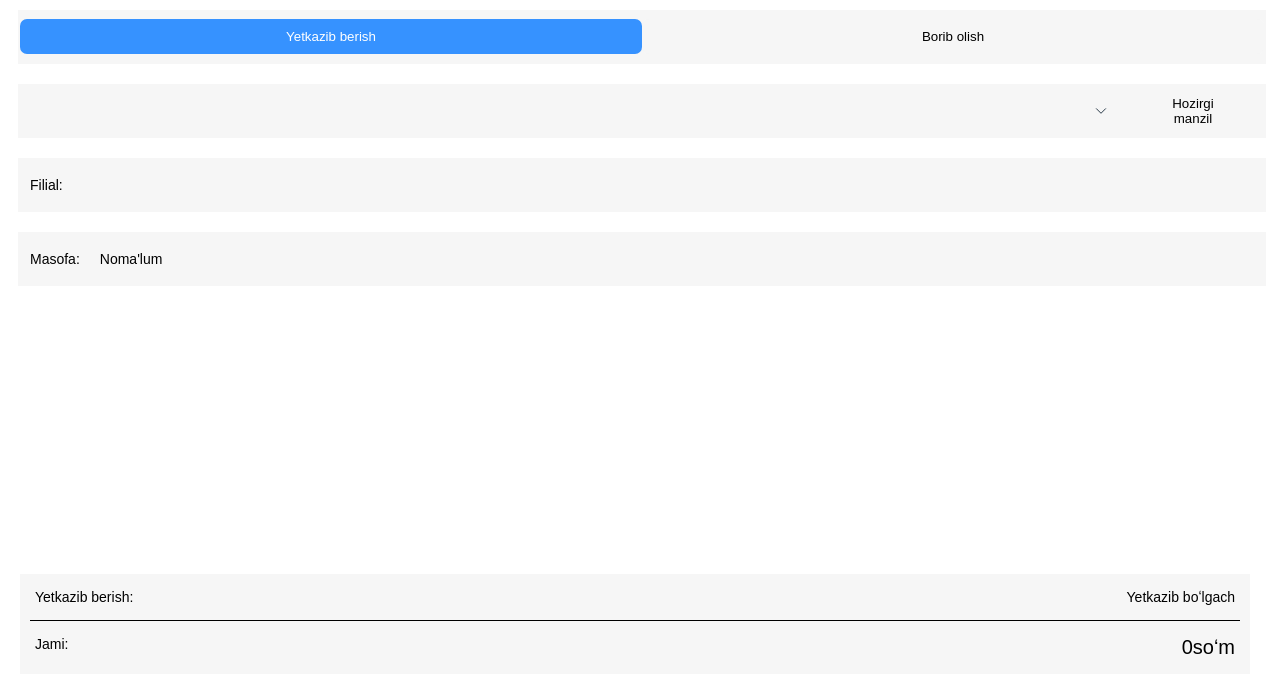
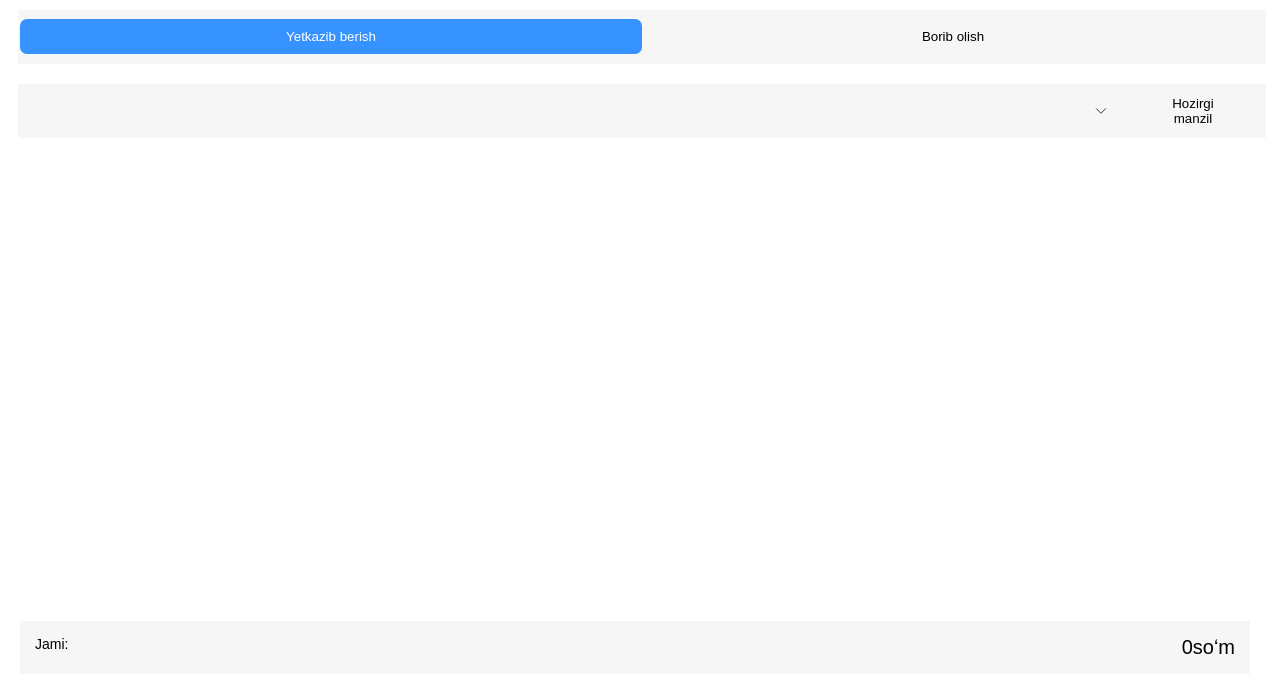
Before and after one commit to ABBA-Coding/qoyliqbot, a Django app: page /tg/order/ in a window 1280 px wide. Shown: the part 116-800 px from the top of the page. Run offline with Django 4.2, Linux system fonts and the light colour scheme; data that the repository does not hold is empty; parts of the project's set-up code (start-up, migrations or seed data) failed here and were passed over; some libraries are stand-ins or nearby versions.

Commit message:
fix order page

```diff
--- a/app/templates/products/order.html
+++ b/app/templates/products/order.html
@@ -29,30 +29,13 @@
     </div>
 
 
-    <div class="form-group">
-      <div class="form-left">Filial:</div>
-      <div id="branch" class="form-right"></div>
-    </div>
-
-    <div class="form-group">
-      <div class="form-left">Masofa:</div>
-      <div id="minDistance" class="form-right">Noma'lum</div>
-    </div>
-
-
     <div class="all-cost">
-      <div class="cost">
-        <div class="left">{% trans 'Yetkazib berish:' %}</div>
-        <div class="right"> {% trans 'Yetkazib boʻlgach' %}</div>
-        <div class="right" id="deliveryCost"></div>
-      </div>
 
       {#      <div class="cost">#}
       {#        <div class="left">{% trans 'Narxi:' %}</div>#}
       {#        <div class="right"> {% trans 'soʻm' %}</div>#}
       {#        <div class="right" id="cost">0</div>#}
       {#      </div>#}
-      <div class="divider"></div>
 
       <div class="cost">
         <div class="left">{% trans 'Jami:' %}</div>
@@ -91,8 +74,8 @@
           // Add active class to the clicked button
           this.classList.add("active");
 
-          var selectedValue = this.value;
-          var deliveryTypeInput = document.getElementById("deliveryOption");
+          // var selectedValue = this.value;
+          // var deliveryTypeInput = document.getElementById("deliveryOption");
 
           // const deliveryCost = deliveryTypeInput.innerHTML === '' ? 0 : deliveryTypeInput.innerHTML
           // document.getElementById('deliveryCost').innerHTML = selectedValue === 'no' ? 0 : deliveryCost
@@ -100,25 +83,31 @@
           const addressSelect = document.getElementById('selectedAddress');
           const selectedAddress = addresses.find(address => address.id === parseInt(addressSelect.value));
           if (selectedAddress) {
-            const addressLatitude = selectedAddress.latitude;
-            const addressLongitude = selectedAddress.longitude;
-            let minDistance = Infinity;
-            let closestOutlet = null;
-            outletBranches.forEach(branch => {
+            showButton();
+          }
+          else {
+            disableButton();
+          }
+          // if (selectedAddress) {
+            // const addressLatitude = selectedAddress.latitude;
+            // const addressLongitude = selectedAddress.longitude;
+            // let minDistance = Infinity;
+            // let closestOutlet = null;
+            //outletBranches.forEach(branch => {
+            //  const distance = calculateDistance(addressLatitude, addressLongitude, branch.latitude, branch.longitude);
+            //  if (distance < minDistance) {
+            //    minDistance = distance;
+            //    closestOutlet = branch;
+            //  }
+            //});
+            // validateMinDistance(minDistance, closestOutlet);
+            // Update minimum distance label
+            // document.getElementById('minDistance').innerText = minDistance.toFixed(2) + " km";
+          // } else {
+            // document.getElementById('minDistance').innerText = "0 km";
+            // document.getElementById('branch').innerText = "";
+          // }
 
-              const distance = calculateDistance(addressLatitude, addressLongitude, branch.latitude, branch.longitude);
-              if (distance < minDistance) {
-                minDistance = distance;
-                closestOutlet = branch;
-              }
-            });
-            validateMinDistance(minDistance, closestOutlet);
-            // Update minimum distance label
-            document.getElementById('minDistance').innerText = minDistance.toFixed(2) + " km";
-          } else {
-            document.getElementById('minDistance').innerText = "0 km";
-            document.getElementById('branch').innerText = "";
-          }
 
         });
       });
@@ -135,7 +124,7 @@
       const formData = {
         delivery: document.getElementById('deliveryOption').value,
         address: document.getElementById('selectedAddress').innerText,
-        filial: parseInt(document.getElementById('branch').getAttribute('data')),
+        // filial: parseInt(document.getElementById('branch').getAttribute('data')),
         distance: document.getElementById('minDistance').value,
         // cost: document.getElementById('cost').innerHTML,
         // delivery_cost: document.getElementById('deliveryCost').innerHTML,
```
